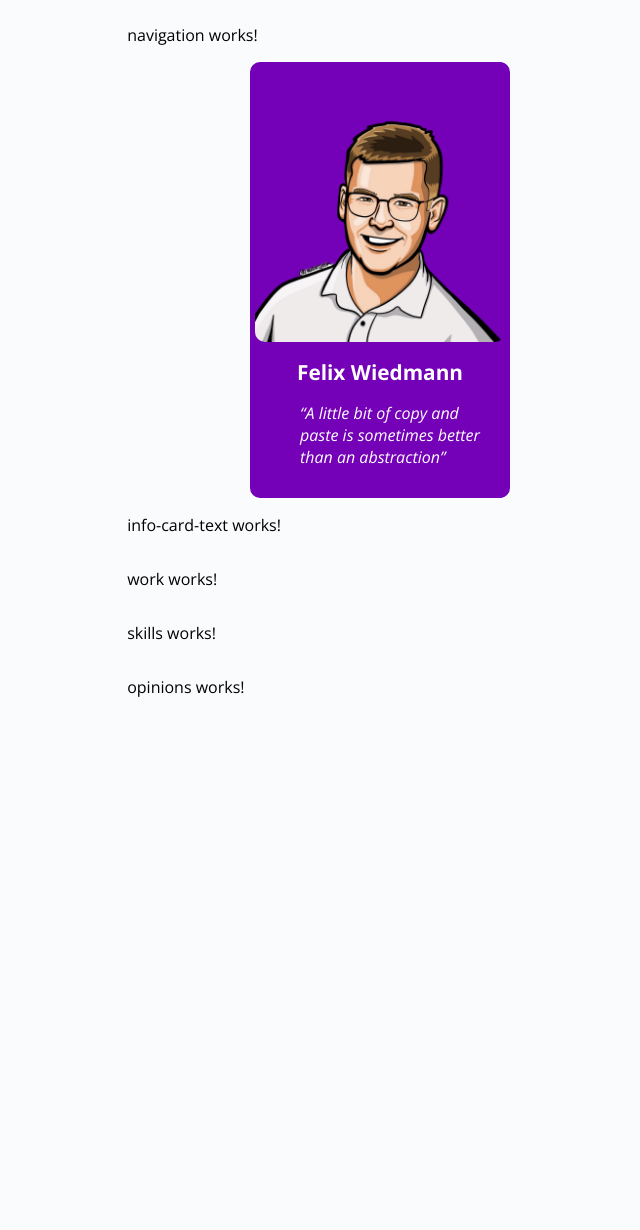
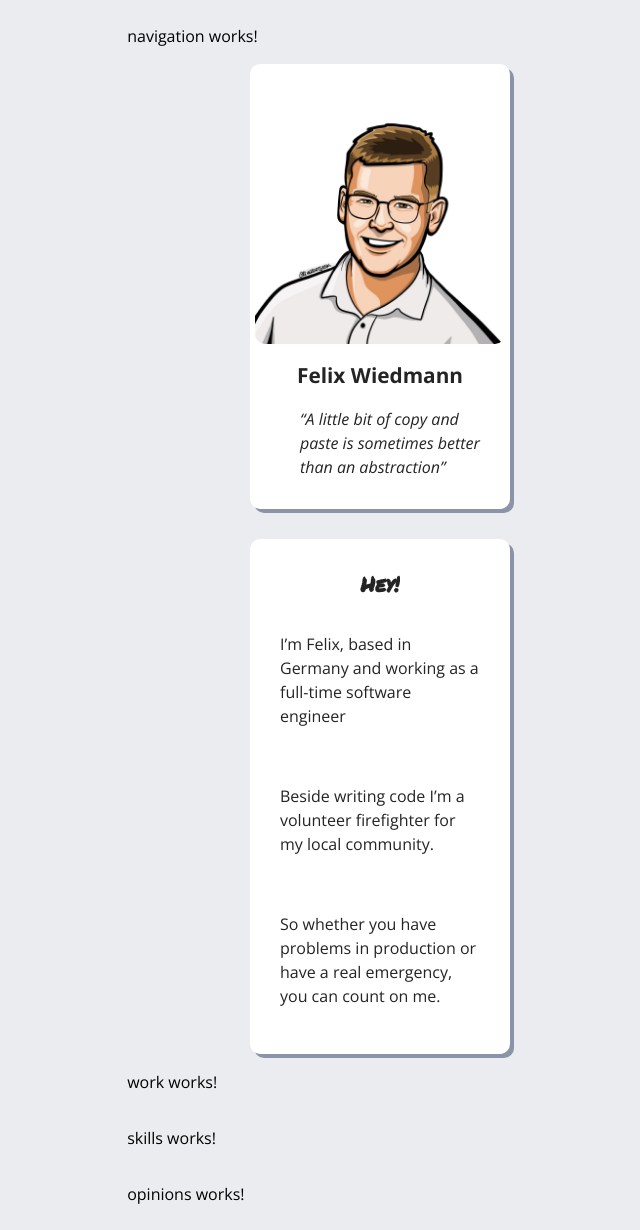
Before and after one commit to fwiedmann/felixwiedmann.de, an Angular app in the folder frontend/: page / in a window 1280 px wide. Shown: the whole page, without its empty margins (260-900 px from the left). Before the commit the page ends 800 px from the top, so only its background shows below. Built offline with nearby package versions, Linux system fonts and the light colour scheme.

Commit message:
feat(frontend): add info text

```diff
--- a/frontend/src/app/components/info-card-picture/info-card-picture.component.scss
+++ b/frontend/src/app/components/info-card-picture/info-card-picture.component.scss
@@ -6,10 +6,12 @@
 }
 
 .card {
-  color: theme.$white-text;
-  background-color: theme.$accent;
+  color: theme.$text-black;
+  background-color: theme.$accent-white;
+  box-shadow: 4px 4px #8a94a6;
+  max-width: 75%;
 
-  max-width: 300px;
+  margin-bottom: 30px;
 
   display: flex;
   flex-direction: column;
--- a/frontend/src/app/components/info-card-text/info-card-text.component.html
+++ b/frontend/src/app/components/info-card-text/info-card-text.component.html
@@ -1 +1,12 @@
-<p>info-card-text works!</p>
+<div class="card">
+  <span class="card__header">Hey!</span>
+
+  <div class="card__text">
+    <p>I’m Felix, based in Germany and working as a full-time software engineer</p>
+    <br>
+    <p>Beside writing code I’m a volunteer firefighter for my local community.</p>
+    <br>
+    <p>So whether you have problems in production or have a real emergency, you can count on me.</p>
+
+  </div>
+</div>
--- a/frontend/src/app/components/info-card-text/info-card-text.component.scss
+++ b/frontend/src/app/components/info-card-text/info-card-text.component.scss
@@ -0,0 +1,39 @@
+@use "src/styles/theme";
+
+:host {
+  display: flex;
+  justify-content: center;
+}
+
+.card {
+  color: theme.$text-black;
+  background-color: theme.$accent-white;
+  box-shadow: 4px 4px #8a94a6;
+  max-width: 75%;
+
+  display: flex;
+  flex-direction: column;
+  align-items: center;
+  align-content: center;
+
+  border-radius: theme.$border-radius;
+  padding: 30px;
+
+  & :not(:last-child) {
+    margin-bottom: theme.$gap-s*2;
+  }
+
+
+  &__header {
+    font-weight: bold;
+    font-size: 1.3rem;
+    font-family: 'Permanent Marker', cursive;
+    overflow: hidden;
+  }
+}
+
+@media only screen and (min-width: 1000px) {
+  .card {
+    max-width: 200px;
+  }
+}
--- a/frontend/src/index.html
+++ b/frontend/src/index.html
@@ -9,8 +9,10 @@
 
   <link rel="preconnect" href="https://fonts.googleapis.com">
   <link rel="preconnect" href="https://fonts.gstatic.com" crossorigin>
-  <link href="https://fonts.googleapis.com/css2?family=Open+Sans:ital,wght@0,400;0,700;1,400&display=swap"
-        rel="stylesheet">
+  <link
+    href="https://fonts.googleapis.com/css2?family=Open+Sans:ital,wght@0,400;0,700;1,400&family=Permanent+Marker&display=swap"
+    rel="stylesheet">
+
 </head>
 <body>
 <app-root></app-root>
--- a/frontend/src/styles.css
+++ b/frontend/src/styles.css
@@ -1,18 +1,14 @@
 /* You can add global styles to this file, and also import other style files */
 body {
-  background: #fafbfc;
+  background: #ebecf0;
   font-family: "Open Sans", sans-serif;
+  line-height: 1.5;
 }
 
-@media screen and (max-width: 600px) {
-  * {
-    font-size: 1.3rem;
-  }
-}
 /* Extra small devices (phones, 600px and down) */
 @media only screen and (max-width: 600px) {
   * {
-    font-size: 1.3rem;
+    font-size: 1.2rem;
   }
 }
 /* Small devices (portrait tablets and large phones, 600px and up) */
--- a/frontend/src/styles.scss
+++ b/frontend/src/styles.scss
@@ -6,20 +6,14 @@
 body {
   background: theme.$background;
   font-family: 'Open Sans', sans-serif;
-}
-
-// responsive
-@media screen and (max-width: 600px) {
-  * {
-    font-size: 1.3rem;
-  }
+  line-height: 1.5;
 }
 
 
 /* Extra small devices (phones, 600px and down) */
 @media only screen and (max-width: 600px) {
   * {
-    font-size: 1.3rem;
+    font-size: 1.2rem;
   }
 }
 
--- a/frontend/src/styles/_theme.scss
+++ b/frontend/src/styles/_theme.scss
@@ -1,8 +1,10 @@
 // COLORS
 
-$background: #fafbfc;
-$accent: #7400B8;
-$white-text: #FFFF;
+$background: #ebecf0;
+$accent-white: #ffff;
+$accent-purple: #7400B8;
+$text-white: #FFFF;
+$text-black: #242424;
 
 
 // border
```
Also changed, not shown: 1 other file (tests, documents, lock files or other folders).
